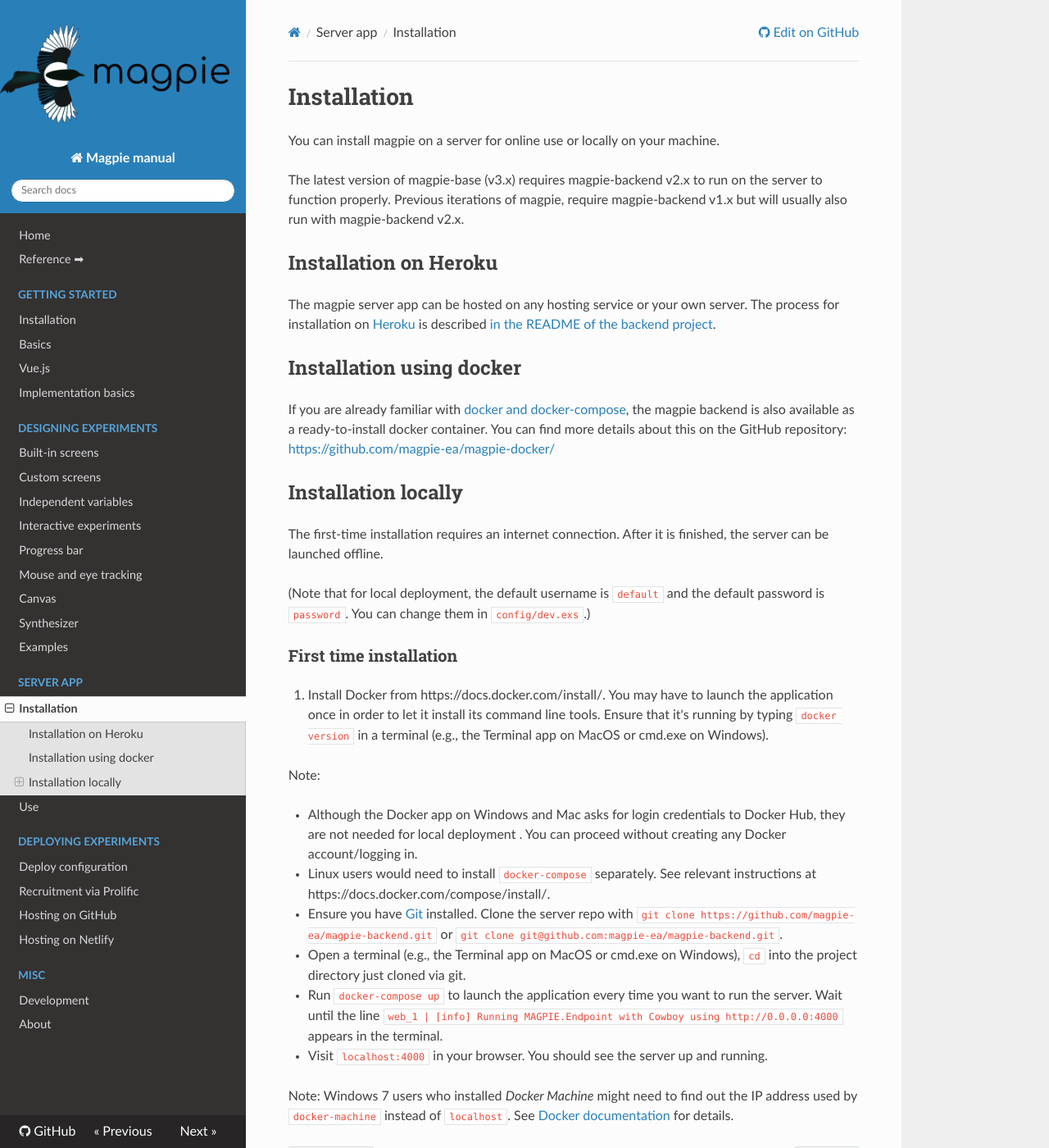
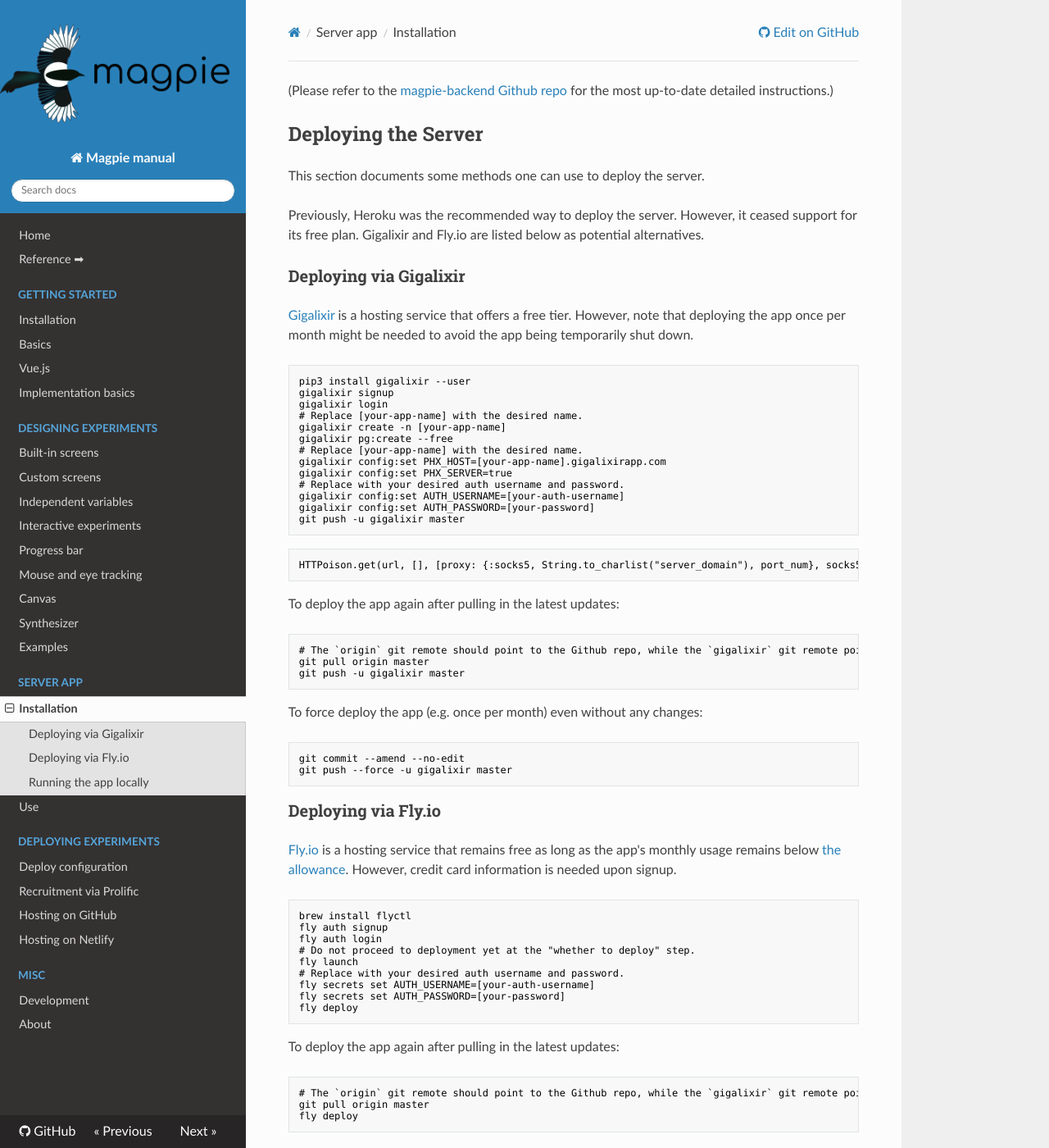
Before and after one commit to magpie-ea/magpie-v3-docs, an MkDocs documentation site: the page built from docs/02_using_the_server_app/01_installation.md, in a window 1280 px wide and 1400 px high. Shown: the whole window at 82% size. Built offline with MkDocs 1.6.1, drawn with Linux system fonts in a browser that asks for light colours; some of the changed text lies outside the part shown.

Commit message:
Update 01_installation.md
Update server installation instructions to keep it up-to-date with the latest documentation in magpie-backend

````diff
--- a/docs/02_using_the_server_app/01_installation.md
+++ b/docs/02_using_the_server_app/01_installation.md
@@ -1,41 +1,87 @@
-# Installation
+(Please refer to the [magpie-backend Github repo](https://github.com/magpie-ea/magpie-backend) for the most up-to-date detailed instructions.)
 
-You can install magpie on a server for online use or locally on your machine.
+## Deploying the Server
 
-The latest version of magpie-base (v3.x) requires magpie-backend v2.x to run on the server to function properly. Previous iterations
-of magpie, require magpie-backend v1.x but will usually also run with magpie-backend v2.x.
+This section documents some methods one can use to deploy the server.
 
-## Installation on Heroku
+Previously, Heroku was the recommended way to deploy the server. However, it ceased support for its free plan. Gigalixir and Fly.io are listed below as potential alternatives.
 
-The magpie server app can be hosted on any hosting service or your own server. The process for
-installation on [Heroku](https://www.heroku.com/) is described [in the README of the backend project](https://github.com/magpie-ea/magpie-backend#deployment-with-heroku).
+### Deploying via Gigalixir
 
-## Installation using docker
+[Gigalixir](https://www.gigalixir.com) is a hosting service that offers a free tier. However, note that deploying the app once per month might be needed to avoid the app being temporarily shut down.
 
-If you are already familiar with [docker and docker-compose](https://docs.docker.com/), the magpie backend is also available
-as a ready-to-install docker container. You can find more details about this on the GitHub repository: <https://github.com/magpie-ea/magpie-docker/>
+```
+pip3 install gigalixir --user
+gigalixir signup
+gigalixir login
+# Replace [your-app-name] with the desired name.
+gigalixir create -n [your-app-name]
+gigalixir pg:create --free
+# Replace [your-app-name] with the desired name.
+gigalixir config:set PHX_HOST=[your-app-name].gigalixirapp.com
+gigalixir config:set PHX_SERVER=true
+# Replace with your desired auth username and password.
+gigalixir config:set AUTH_USERNAME=[your-auth-username]
+gigalixir config:set AUTH_PASSWORD=[your-password]
+git push -u gigalixir master
+```
 
-## Installation locally
+```
+HTTPoison.get(url, [], [proxy: {:socks5, String.to_charlist("server_domain"), port_num}, socks5_user: "username", socks5_pass: "password"])
+```
 
-The first-time installation requires an internet connection. After it is finished, the server can be launched offline.
+To deploy the app again after pulling in the latest updates:
 
-(Note that for local deployment, the default username is `default` and the default password is `password`. You can change them in `config/dev.exs`.)
+```
+# The `origin` git remote should point to the Github repo, while the `gigalixir` git remote points to the Fly.io repo.
+git pull origin master
+git push -u gigalixir master
+```
 
-### First time installation
+To force deploy the app (e.g. once per month) even without any changes:
 
-1. Install Docker from https://docs.docker.com/install/. You may have to launch the application once in order to let it install its command line tools. Ensure that it's running by typing `docker version` in a terminal (e.g., the Terminal app on MacOS or cmd.exe on Windows).
+```
+git commit --amend --no-edit
+git push --force -u gigalixir master
+```
 
-   Note:
+### Deploying via Fly.io
 
-   - Although the Docker app on Windows and Mac asks for login credentials to Docker Hub, they are not needed for local deployment . You can proceed without creating any Docker account/logging in.
-   - Linux users would need to install `docker-compose` separately. See relevant instructions at https://docs.docker.com/compose/install/.
+[Fly.io](https://fly.io/) is a hosting service that remains free as long as the app's monthly usage remains below [the allowance](https://fly.io/docs/about/pricing/#free-allowances). However, credit card information is needed upon signup.
 
-2. Ensure you have [Git](https://git-scm.com/downloads) installed. Clone the server repo with `git clone https://github.com/magpie-ea/magpie-backend.git` or `git clone git@github.com:magpie-ea/magpie-backend.git`.
 
-3. Open a terminal (e.g., the Terminal app on MacOS or cmd.exe on Windows), `cd` into the project directory just cloned via git.
+```
+brew install flyctl
+fly auth signup
+fly auth login
+# Do not proceed to deployment yet at the "whether to deploy" step.
+fly launch
+# Replace with your desired auth username and password.
+fly secrets set AUTH_USERNAME=[your-auth-username]
+fly secrets set AUTH_PASSWORD=[your-password]
+fly deploy
+```
 
-4. Run `docker-compose up` to launch the application every time you want to run the server. Wait until the line `web_1 | [info] Running MAGPIE.Endpoint with Cowboy using http://0.0.0.0:4000` appears in the terminal.
+To deploy the app again after pulling in the latest updates:
 
-5. Visit `localhost:4000` in your browser. You should see the server up and running.
+```
+# The `origin` git remote should point to the Github repo, while the `gigalixir` git remote points to the Fly.io repo.
+git pull origin master
+fly deploy
+```
 
-   Note: Windows 7 users who installed _Docker Machine_ might need to find out the IP address used by `docker-machine` instead of `localhost`. See [Docker documentation](https://docs.docker.com/get-started/part2/#build-the-app) for details.
+### Running the app locally
+
+To run the server app locally with `dev` environment, the following instructions could help. However, as the configuration of Postgres DB could be platform specific, relevant resources for [Postgres](https://www.postgresql.org/) could help.
+
+1. Install Postgres. Ensure that you have version 9.2 or greater (for its JSON data type). You can check the version with the command `psql --version`.
+
+2. Make sure that Postgres is correctly initialized as a service. If you installed it via Homebrew, the instructions should be shown on the command line. If you're on Linux, [the guide on Arch Linux Wiki](https://wiki.archlinux.org/index.php/PostgreSQL#Initial_configuration) could help.
+
+3. Run `mix deps.get; mix ecto.create; mix ecto.migrate` in the app folder.
+
+4. Run `mix assets.deploy` to deploy the frontend assets using `esbuild`.
+
+5. Run `cd ..; mix phx.server` to run the server on `localhost:4000`.
+
+6. Every time a database change is introduced with new migration files, run `mix ecto.migrate` again before starting the server.
````
